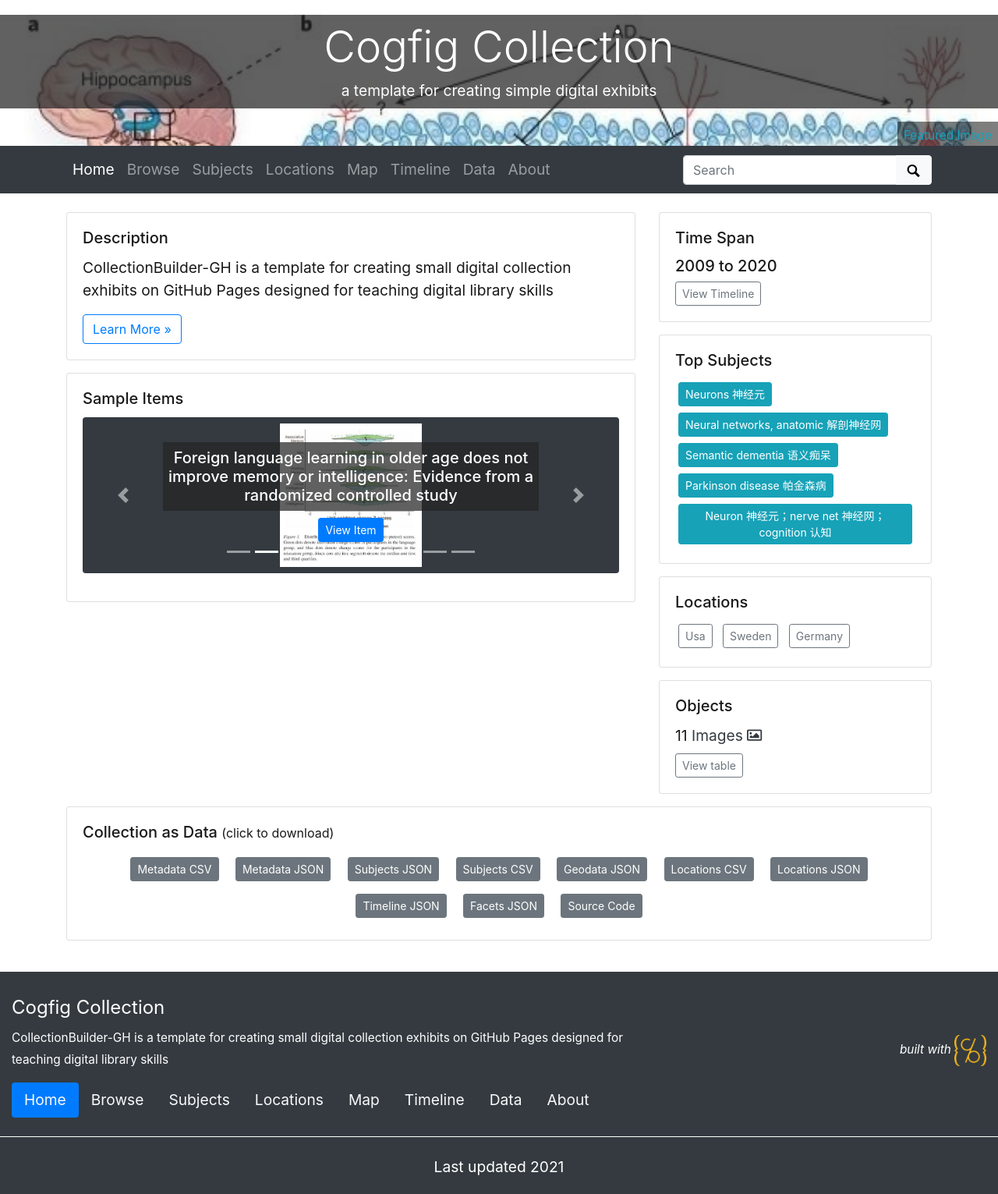
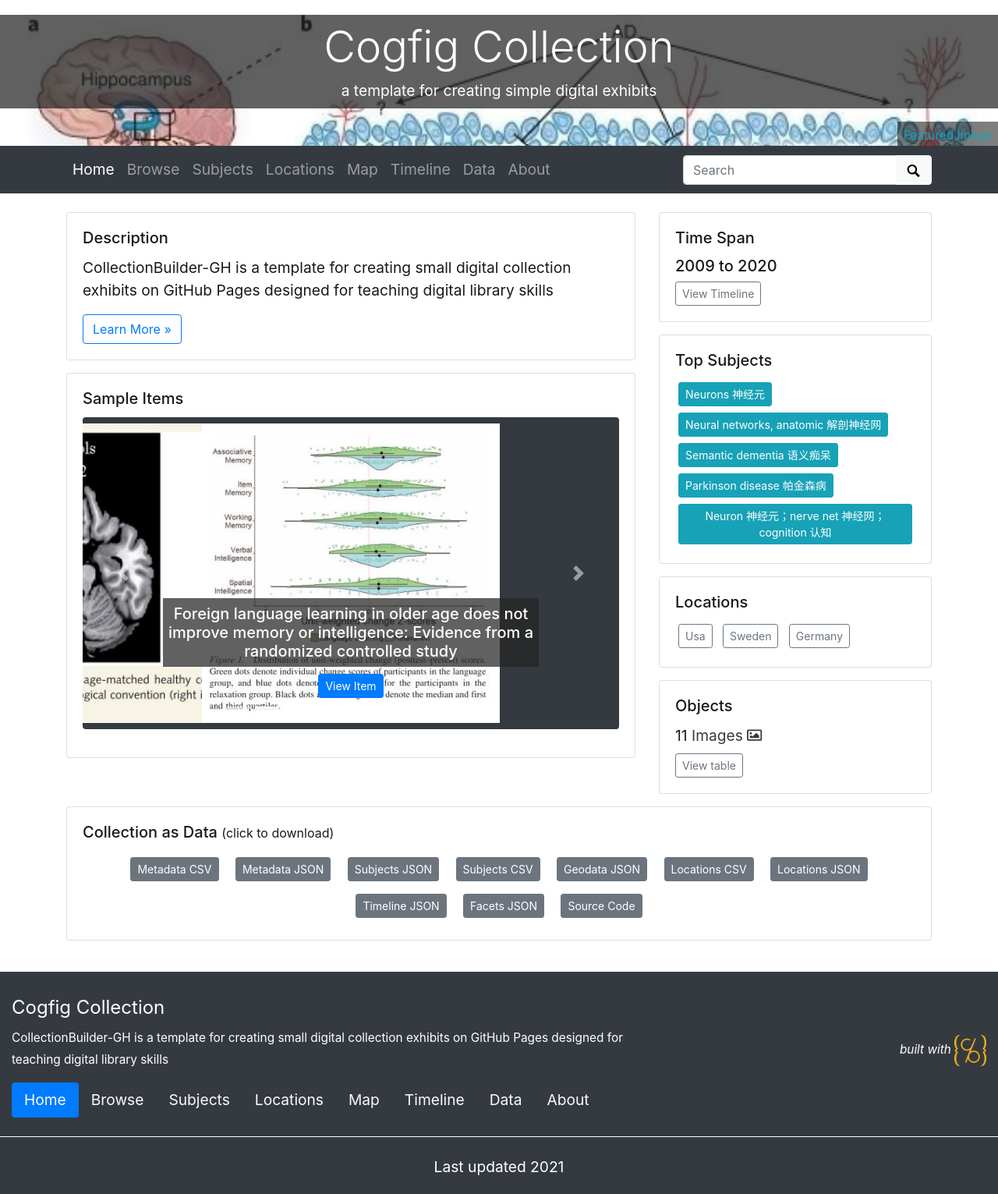
Before and after one commit to archivesw/cogfigcollection, a Jekyll site: the page built from index.md, in a window 1280 px wide. Shown: the whole page at 78% size. Built offline with Jekyll 4.4.1, drawn with Linux system fonts in a browser that asks for light colours.

Commit message:
update theme.yml

```diff
--- a/_data/theme.yml
+++ b/_data/theme.yml
@@ -14,7 +14,7 @@
 # optional: change position of background image, center, top, bottom
 home-banner-image-position: top
 # height of the carousel at the bottom of the home page; this is in px, but just enter a number (don't include "px"). Default is 300
-carousel-height: 200
+carousel-height: 400
 # If you'd like to feature specific subjects on the front page, fill in the below with subjects and separate them by semi-colon.
 # Otherwise, leave this blank for automatically generated subjects. For a list of subjects generated by the metadata, see data/subjects.csv
 featured-subjects: # separate by semi-colon(';')
```
